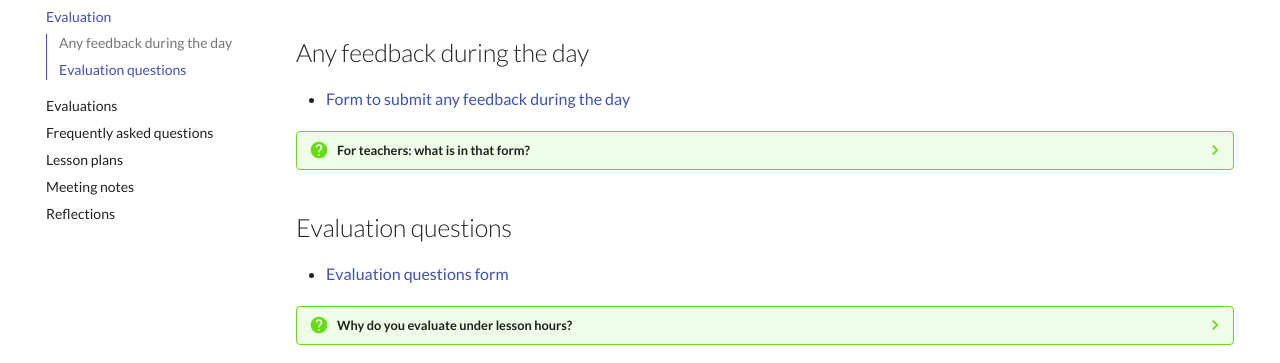
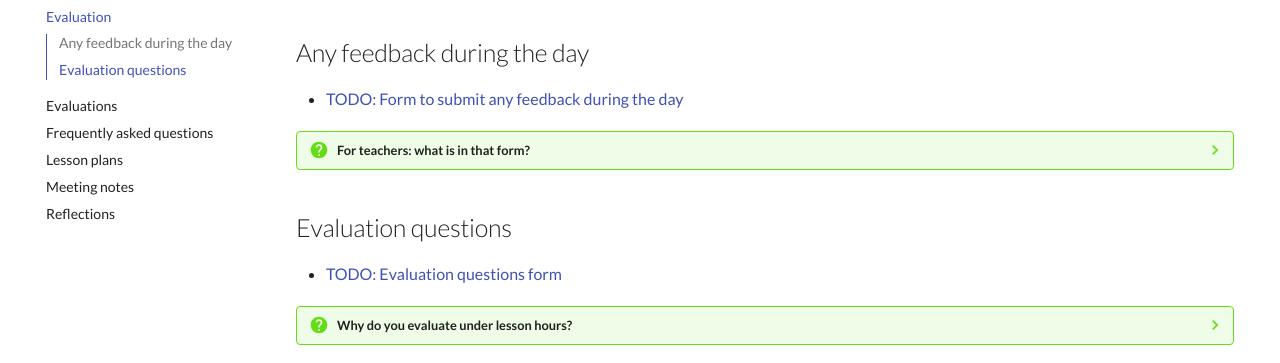
Before and after one commit to UPPMAX/naiss_file_transfer_course, an MkDocs documentation site: the page built from docs/evaluation.md, in a window 1280 px wide and 924 px high. Shown: the part 358-721 px from the top of the window. Built offline with MkDocs 1.6.1 and Material for MkDocs 9.7.7, drawn with Linux system fonts in a browser that asks for light colours; comment, search, counter and statistics services are not loaded.

Commit message:
Expose #69

```diff
--- a/docs/evaluation.md
+++ b/docs/evaluation.md
@@ -13,7 +13,7 @@
 
 ## Any feedback during the day
 
-- [Form to submit any feedback during the day](https://docs.google.com/forms/d/e/1FAIpQLSd2QEJNj5e5SMuxesgqU6zP-JNzIHegRLCT2KSmOEdeMvH4YQ/viewform?usp=header)
+- [TODO: Form to submit any feedback during the day](https://github.com/UPPMAX/naiss_file_transfer_course/issues/69)
 
 ???- question "For teachers: what is in that form?"
 
@@ -25,7 +25,7 @@
 
 ## Evaluation questions
 
-- [Evaluation questions form](https://docs.google.com/forms/d/e/1FAIpQLSfuV-xXO0eWBwlcShFT956HvdgR6Szus99MCSHD5wL9_zbDZA/viewform?usp=publish-editor)
+- [TODO: Evaluation questions form](https://github.com/UPPMAX/naiss_file_transfer_course/issues/69)
 
 ???- question "Why do you evaluate under lesson hours?"
 
```
